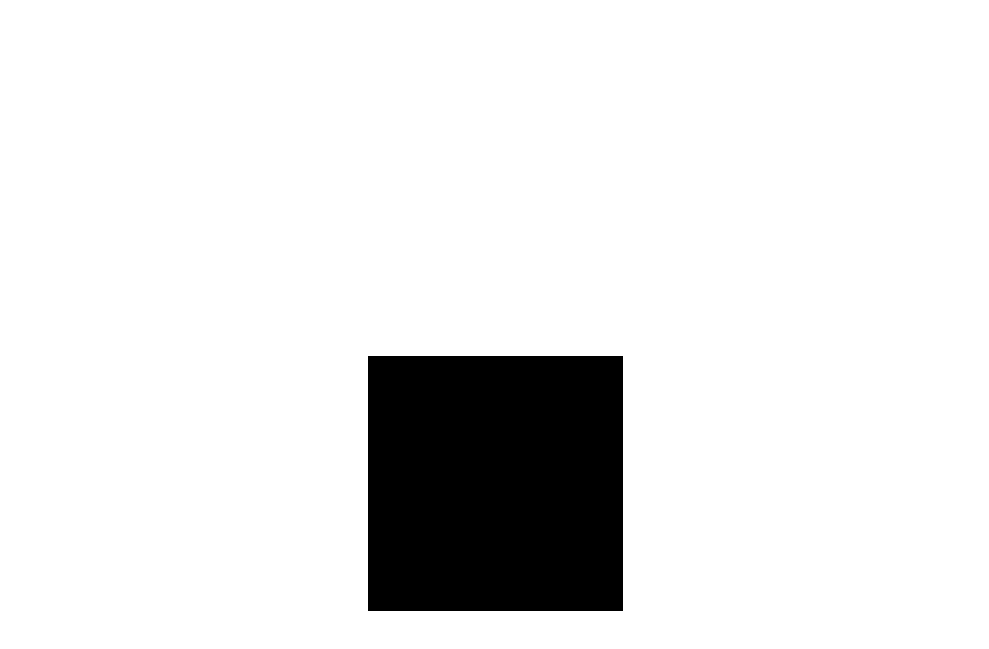
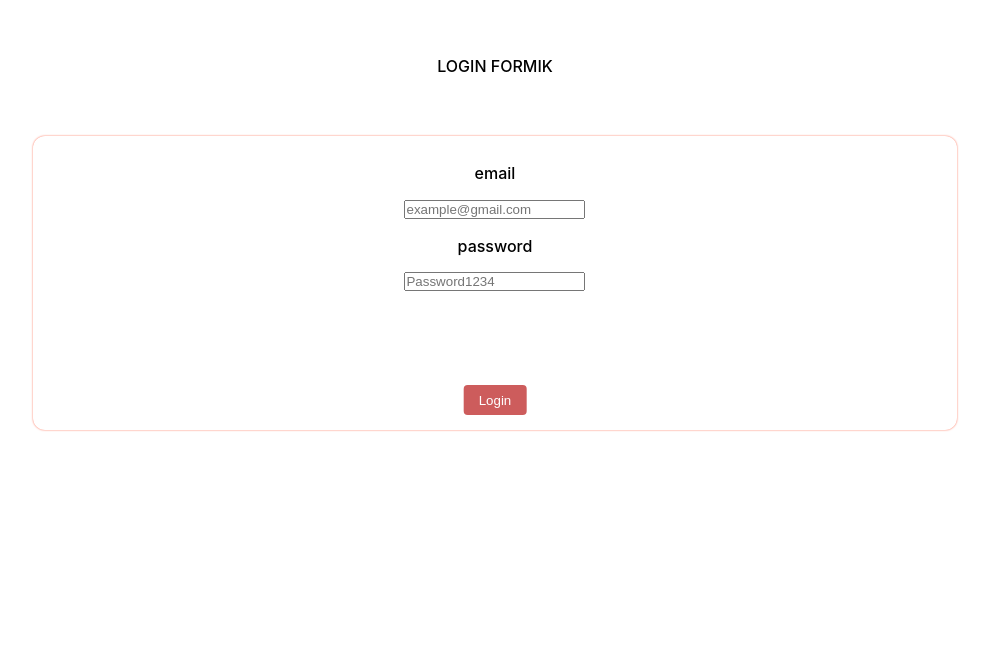
Before and after one commit to afonttorres/contact, a React (Create React App) app: page / in a window 1280 px wide. Shown: the part 157-806 px from the top of the page, without its empty margins (145-1134 px from the left). Built offline with nearby package versions, Linux system fonts and the light colour scheme.

Commit message:
Formik & Yup

```diff
--- a/package.json
+++ b/package.json
@@ -8,11 +8,13 @@
     "@testing-library/user-event": "^13.5.0",
     "axios": "^1.1.3",
     "bootstrap-icons": "^1.10.2",
+    "formik": "^2.2.9",
     "node-sass": "^7.0.3",
     "react": "^18.2.0",
     "react-dom": "^18.2.0",
     "react-scripts": "5.0.1",
-    "web-vitals": "^2.1.4"
+    "web-vitals": "^2.1.4",
+    "yup": "^0.32.11"
   },
   "scripts": {
     "start": "react-scripts start",
--- a/src/App.js
+++ b/src/App.js
@@ -8,6 +8,7 @@ import Ejemplo4 from './hooks/Ejemplo4';
 import GreetingStyled from './hooks/GreetingStyled';
 import { FunctionalClock } from './components/pure/Clock';
 import ColorChanger from './components/pure/ColorChanger';
+import LoginFormik from './components/pure/forms/LoginFormik';
 
 function App() {
   return (
@@ -22,7 +23,8 @@ function App() {
         </Ejemplo4> */}
       {/* <GreetingStyled name={"Agnès"}/> */}
       {/* <FunctionalClock /> */}
-      <ColorChanger />
+      {/* <ColorChanger /> */}
+      <LoginFormik />
     </div>
   );
 }
--- /dev/null
+++ b/src/components/pure/forms/LoginFormik.jsx
@@ -0,0 +1,90 @@
+import React from 'react';
+import { Formik, Field, Form, ErrorMessage } from 'formik';
+import * as Yup from 'yup';
+
+const loginSchema = Yup.object().shape(
+    {
+        email: Yup.string()
+            .email("Invalid email format")
+            .required("Email is mandatory!"),
+        password: Yup.string()
+            .required("Password is mandatory!")
+    }
+)
+
+const LoginFormik = () => {
+
+    const initialCredentials = {
+        email: '',
+        password: '',
+    }
+
+    const placeholders = {
+        email: 'example@gmail.com',
+        password: 'Password1234'
+    }
+
+    const style = {
+        height: '100vh',
+        width: '85%',
+        margin: 'auto'
+    }
+
+    return (
+        //vers official
+        <div className='col' style={style}>
+            <h4 className='title' >LOGIN FORMIK</h4>
+            <Formik
+                initialValues={initialCredentials}
+
+                //Yup validation Schema
+                validationSchema={loginSchema}
+
+                onSubmit={async (values) => {
+                    await new Promise((r) => setTimeout(r, 1000));
+                    alert(JSON.stringify(values, null, 2));
+                    localStorage.setItem('credentials', JSON.stringify(values))
+                }}
+            >
+
+                {/*Obtaining props from Formik*/}
+                {props => {
+                    const { values, touched, errors, isSubmitting, handleChange, handleBlur } = props;
+
+                    return (
+                        <Form className='col' style={{ height: 'fit-content', minHeight: '30%' }}>
+                            {Object.keys(initialCredentials).map((field, key) => (
+                                <React.Fragment key={key}>
+                                    <label htmlFor={field}>{field}</label>
+                                    <Field id={field}
+                                        name={field}
+                                        type={field === 'email' ? 'email' : 'password'}
+                                        placeholder={placeholders[field]} />
+
+                                    {
+                                        errors[field] && touched[field] && (
+                                            <ErrorMessage
+                                                name={field}
+                                                render={
+                                                    msg =>
+                                                        <div className='error'>
+                                                            <p>{msg}</p>
+                                                        </div>
+                                                } />
+                                        )
+                                    }
+
+                                </React.Fragment>
+                            ))}
+                            <button type='submit' disabled={isSubmitting}>Login</button>
+                            {isSubmitting ? (<p>Login your credentials...</p>) : null}
+                        </Form>
+                    )
+                }}
+
+            </Formik>
+        </div>
+    );
+}
+
+export default LoginFormik;
--- a/src/styles/contact.scss
+++ b/src/styles/contact.scss
@@ -1,6 +1,7 @@
-*{
+* {
     font-weight: 500;
 }
+
 .col {
     display: flex;
     flex-direction: column;
@@ -97,7 +98,9 @@ form {
     position: relative;
 }
 
-input, input:focus, input:hover{
+input,
+input:focus,
+input:hover {
     outline: none;
     box-shadow: none;
 }
@@ -116,7 +119,8 @@ input, input:focus, input:hover{
     text-transform: capitalize;
 }
 
-input:focus+label, label.filled {
+input:focus+label,
+label.filled {
     top: -15px;
     left: 15px;
     background-color: white;
@@ -138,8 +142,24 @@ form>button {
     box-shadow: none;
 }
 
-form>button:hover{
+form>button:hover {
     background-color: white;
     color: indianred;
     border: 1px solid indianred;
 }
+
+.error {
+    border: 1px dashed indianred;
+    border-radius: .25rem;
+    background-color: white;
+    padding: 2%;
+}
+
+div.error > p {
+    font-size: small;
+    color: indianred;
+}
+
+.error > p::first-letter {
+    text-transform: uppercase;
+}
```
Also changed, not shown: 2 other files (tests, documents, lock files or other folders).
